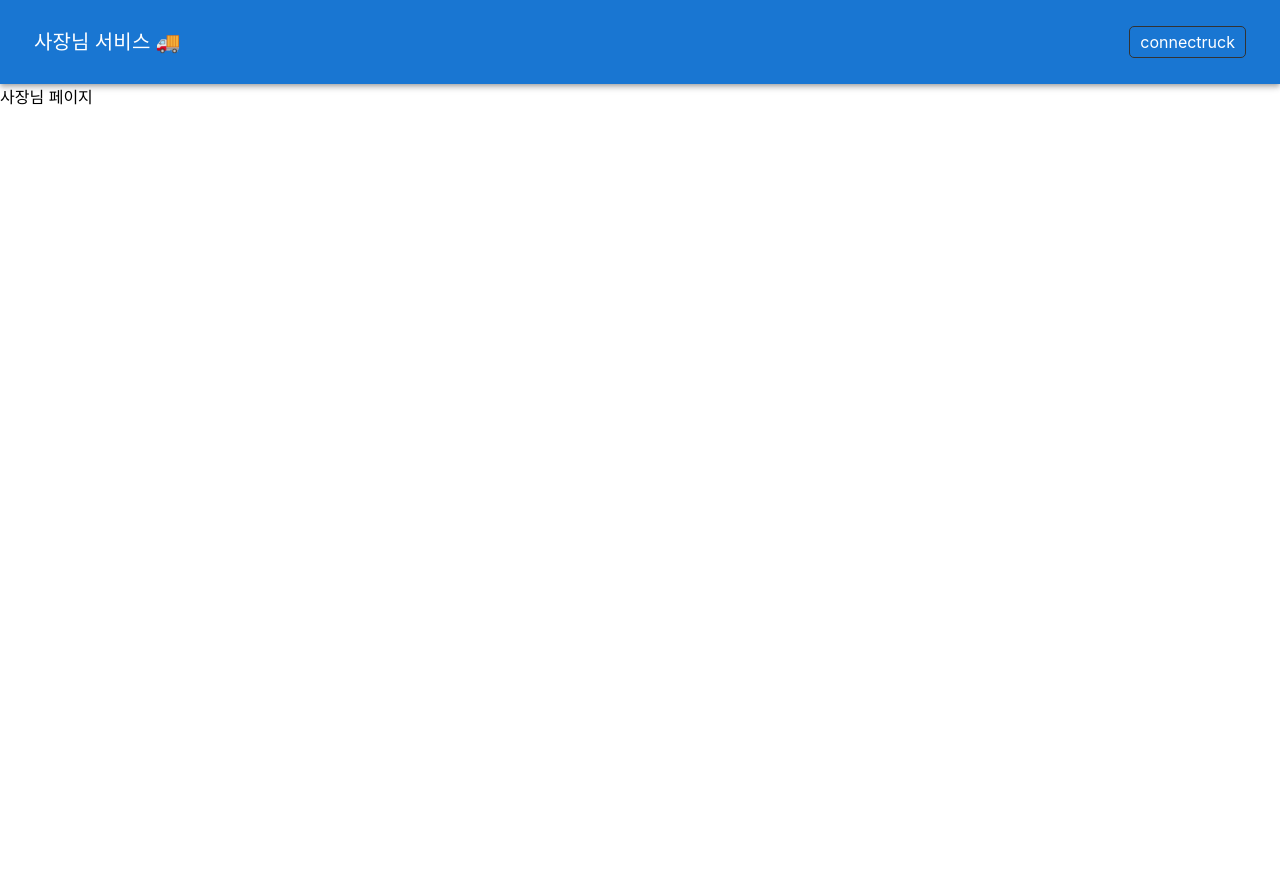
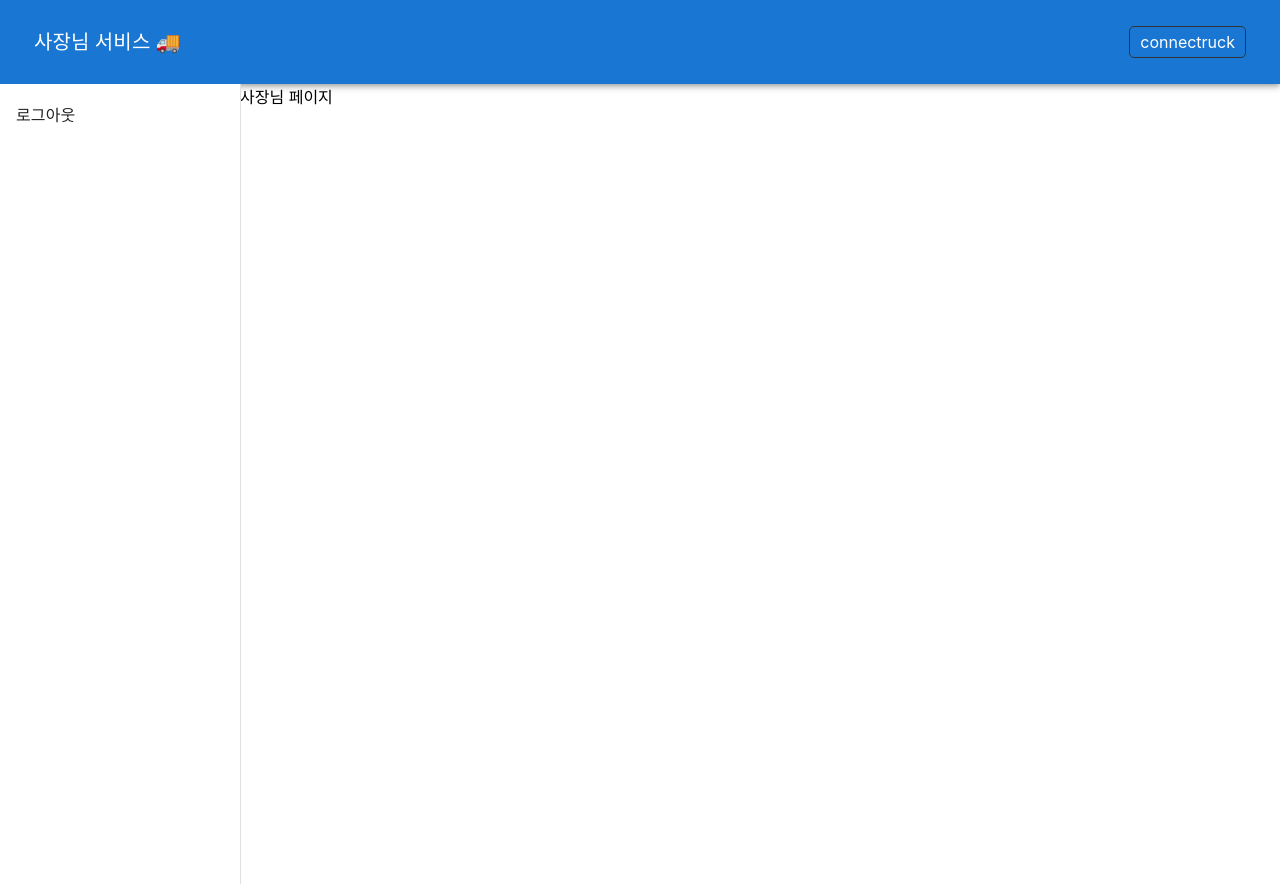
Before and after one commit to YJGwon/connectruck, a React (Create React App) app in the folder frontend/: page /owners in a window 1280 px wide. Before the commit the page ends 800 px from the top, so only its background shows below. Built offline with nearby package versions, Linux system fonts and the light colour scheme; sample sign-in values are in the browser's storage.

Commit message:
feat(ui-owners): sidebar component main에서 사용

```diff
--- a/frontend/src/App.jsx
+++ b/frontend/src/App.jsx
@@ -1,7 +1,6 @@
 import React from 'react';
 import './App.css';
 
-import {UserProvider} from './context/UserContext';
 import {BrowserRouter, Routes, Route} from 'react-router-dom';
 import ServiceMain from './page/service/main/ServiceMain';
 import OwnersMain from './page/owners/main/OwnersMain';
@@ -9,12 +8,10 @@ import OwnersMain from './page/owners/main/OwnersMain';
 export default function App() {
     return (
         <BrowserRouter>
-            <UserProvider>
-                <Routes>
-                    <Route exact="exact" path="/*" element={<ServiceMain />}/>
-                    <Route path="/owners/*" element={<OwnersMain />}/>
-                </Routes>
-            </UserProvider>
+            <Routes>
+                <Route exact="exact" path="/*" element={<ServiceMain />}/>
+                <Route path="/owners/*" element={<OwnersMain />}/>
+            </Routes>
         </BrowserRouter>
     );
 }
--- a/frontend/src/component/loginform/LoginForm.jsx
+++ b/frontend/src/component/loginform/LoginForm.jsx
@@ -1,4 +1,4 @@
-import React, {useState, useEffect, useContext} from 'react';
+import React, {useState, useContext} from 'react';
 import {useNavigate} from 'react-router-dom';
 import {TextField, Button} from '@mui/material';
 
@@ -11,13 +11,7 @@ export default function LoginForm({home}) {
     const [password, setPassword] = useState('');
 
     const navigate = useNavigate();
-    const { isLogin, login } = useContext(UserContext);
-
-    useEffect(() => {
-        if (isLogin) {
-            navigate(home);
-        }
-    }, [isLogin]);
+    const { login } = useContext(UserContext);
 
     const handleFormSubmit = async (e) => {
         e.preventDefault();
--- a/frontend/src/component/sidebar/SideBar.jsx
+++ b/frontend/src/component/sidebar/SideBar.jsx
@@ -16,6 +16,8 @@ const StyledDrawer = styled(Drawer)(({theme}) => ({
 
 export default function SideBar(props) {
     const buttons = props.buttons;
+    // eslint-disable-next-line no-restricted-globals
+    const path = location.pathname;
 
     return (
         <div className='sidebar'>
@@ -26,7 +28,7 @@ export default function SideBar(props) {
                             <ListItemButton
                                 key={index}
                                 href={button.link}
-                                selected={button.selected}>
+                                selected={path === button.link}>
                                 <ListItemText primary={button.name}/>
                             </ListItemButton>
                         ))
--- a/frontend/src/index.js
+++ b/frontend/src/index.js
@@ -1,17 +1,21 @@
 import React from 'react';
 import ReactDOM from 'react-dom/client';
 import './index.css';
+
+import {UserProvider} from './context/UserContext';
 import App from './App';
 import reportWebVitals from './reportWebVitals';
 
 const root = ReactDOM.createRoot(document.getElementById('root'));
 root.render(
-  <React.StrictMode>
-    <App />
-  </React.StrictMode>
+    <React.StrictMode>
+        <UserProvider>
+            <App/>
+        </UserProvider>
+    </React.StrictMode>
 );
 
-// If you want to start measuring performance in your app, pass a function
-// to log results (for example: reportWebVitals(console.log))
-// or send to an analytics endpoint. Learn more: https://bit.ly/CRA-vitals
+// If you want to start measuring performance in your app, pass a function to
+// log results (for example: reportWebVitals(console.log)) or send to an
+// analytics endpoint. Learn more: https://bit.ly/CRA-vitals
 reportWebVitals();
--- a/frontend/src/page/owners/login/OwnersLogin.css
+++ /dev/null
@@ -1,4 +0,0 @@
-.content {
-    flex-grow: 1;
-    display: flex;
-}
--- a/frontend/src/page/owners/login/OwnersLogin.jsx
+++ /dev/null
@@ -1,30 +0,0 @@
-import React from "react";
-import './OwnersLogin.css';
-
-import SideBar from "../../../component/sidebar/SideBar";
-import LoginForm from "../../../component/loginform/LoginForm";
-
-export default function OwnersLogin() {
-    // sidebar props
-    const buttons = [
-        {
-            link: '/owners/signin',
-            name: '로그인',
-            selected: true
-        },
-        {
-            link: '/owners/signup',
-            name: '회원가입'
-        }
-    ];
-
-
-    return (
-        <>
-            <SideBar buttons={buttons}/>
-            <div className="content">
-                <LoginForm home='/owners'/>
-            </div>
-        </>
-    );
-}
--- a/frontend/src/page/owners/main/OwnersMain.css
+++ b/frontend/src/page/owners/main/OwnersMain.css
@@ -1,3 +1,8 @@
 .owners-main {
     display: flex;
 }
+
+.content {
+    flex-grow: 1;
+    display: flex;
+}
--- a/frontend/src/page/owners/main/OwnersMain.jsx
+++ b/frontend/src/page/owners/main/OwnersMain.jsx
@@ -1,34 +1,63 @@
-import React from 'react';
+import React, {useState, useEffect, useContext} from 'react';
 import './OwnersMain.css';
 
+import {UserContext} from '../../../context/UserContext';
 import TopBar from '../../../component/topbar/TopBar';
 import AuthRouter from '../../../router/AuthRouter';
 
 import { Routes, Route } from 'react-router-dom';
-import OwnersLogin from '../login/OwnersLogin';
+import LoginForm from '../../../component/loginform/LoginForm';
 import OwnersSignup from '../signup/OwnersSignup';
+import SideBar from '../../../component/sidebar/SideBar';
 
 export default function OwnersMain() {
+    const {isLogin} = useContext(UserContext);
+
     // topbar props
     const title = '사장님 서비스 🚚';
     const home = "/owners";
-    const buttons = [
+    const topButtons = [
         {
             link: '/',
             name: 'connectruck'
         }
     ];
 
+    // sidebar props
+    const sideButtonsLoggedOut = [
+        {
+            link: '/owners/signin',
+            name: '로그인'
+        },
+        {
+            link: '/owners/signup',
+            name: '회원가입'
+        }
+    ];
+
+    const sideButtonsLoggedIn = [
+        {
+            link: '/logout',
+            name: '로그아웃'
+        }
+    ];
+
     return (
         <>
-            <AuthRouter shouldLogin={true} root='/owners' />
-            <TopBar title={title} home={home} buttons = {buttons} />
+            <TopBar title={title} home={home} buttons={topButtons} />
             <div className='owners-main'>
-                <Routes>
-                    <Route exact='exact' path='/' element="사장님 페이지"/>
-                    <Route path='/signin' element={<OwnersLogin />}/>
-                    <Route path='/signup' element={<OwnersSignup />}/>
-                </Routes>
+                <SideBar buttons={isLogin ? sideButtonsLoggedIn : sideButtonsLoggedOut} />
+                <div className='content'>
+                    <Routes>
+                        <Route element={<AuthRouter shouldLogin={true} root='/owners' />}>
+                            <Route exact='exact' path='/' element="사장님 페이지"/>
+                        </Route>
+                        <Route element={<AuthRouter shouldLogin={false} root='/owners' />}>
+                            <Route path='/signin' element={<LoginForm home='/owners'/>}/>
+                            <Route path='/signup' element={<OwnersSignup />}/>
+                        </Route>
+                    </Routes>
+                </div>
             </div>
         </>
     );
--- a/frontend/src/page/owners/signup/OwnersSignup.css
+++ b/frontend/src/page/owners/signup/OwnersSignup.css
@@ -1,8 +1,3 @@
-.content {
-    flex-grow: 1;
-    display: flex;
-}
-
 /* form */
 .form {
     display: flex;
--- a/frontend/src/page/owners/signup/OwnersSignup.jsx
+++ b/frontend/src/page/owners/signup/OwnersSignup.jsx
@@ -3,8 +3,6 @@ import {TextField, Button} from '@mui/material';
 import {useNavigate} from 'react-router-dom';
 
 import './OwnersSignup.css';
-
-import SideBar from "../../../component/sidebar/SideBar";
 
 export default function OwnersLogin() {
     const [username, setUsername] = useState('');
@@ -176,8 +174,6 @@ export default function OwnersLogin() {
 
     return (
         <>
-            < SideBar buttons = {buttons} />
-            <div className="content">
             <form className="form" onSubmit={handleFormSubmit}>
                 <TextField
                     className="textField"
@@ -222,7 +218,6 @@ export default function OwnersLogin() {
                     가입
                 </Button>
             </form>
-            </div>
         </>
     );
 }
--- a/frontend/src/router/AuthRouter.jsx
+++ b/frontend/src/router/AuthRouter.jsx
@@ -16,7 +16,10 @@ export default function AuthRouter({shouldLogin, root}) {
         if (shouldLogin && !isLogin) {
             navigate(`${root}/signin`);
         }
-    }, [navigate]);
+        if (!shouldLogin && isLogin) {
+            navigate(root);
+        }
+    }, [navigate, isLogin]);
 
     return <Outlet/>;
 };
```
Lines whose indentation alone changed are shown as unchanged.
